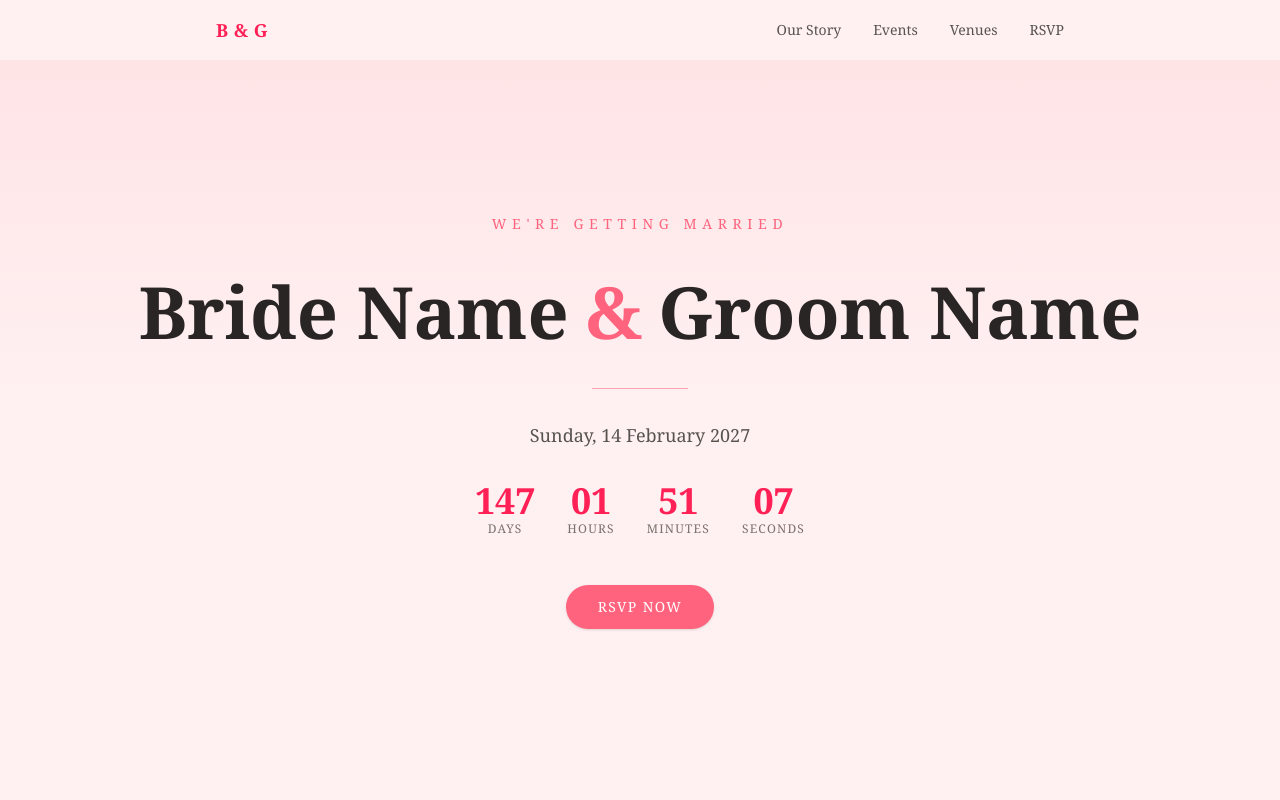
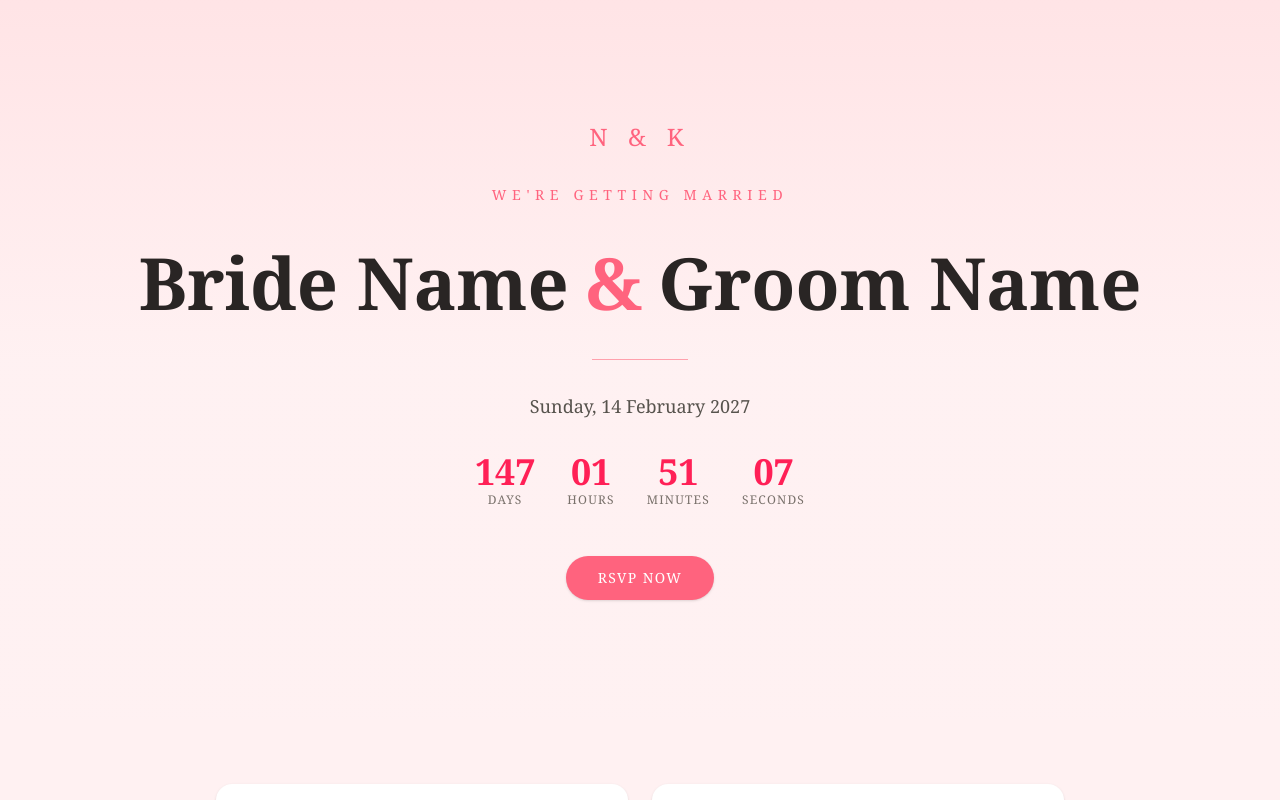
Before and after one commit to naveenkumar-chandrasekar/Marriage-Invitation, a Next.js app: page / in a window 1280 px wide. Shown: the top 800 px of the page. Built offline with nearby package versions, Linux system fonts and the light colour scheme.

Commit message:
Remove top nav, add N & K monogram to hero
Co-Authored-By: Claude Sonnet 5 <noreply@anthropic.com>

```diff
--- a/app/components/Hero.tsx
+++ b/app/components/Hero.tsx
@@ -7,6 +7,7 @@ export default function Hero() {
       id="top"
       className="flex min-h-[90vh] flex-col items-center justify-center gap-8 bg-gradient-to-b from-rose-100 via-rose-50 to-rose-50 px-6 py-24 text-center"
     >
+      <p className="text-2xl tracking-[0.3em] text-rose-400">N &amp; K</p>
       <p className="text-sm uppercase tracking-[0.4em] text-rose-400">
         We&apos;re Getting Married
       </p>
--- a/app/components/Nav.tsx
+++ /dev/null
@@ -1,27 +0,0 @@
-const links = [
-  { href: "#story", label: "Our Story" },
-  { href: "#events", label: "Events" },
-  { href: "#venues", label: "Venues" },
-  { href: "#rsvp", label: "RSVP" },
-];
-
-export default function Nav() {
-  return (
-    <header className="sticky top-0 z-50 border-b border-rose-100 bg-rose-50/80 backdrop-blur">
-      <nav className="mx-auto flex max-w-4xl items-center justify-between px-6 py-4">
-        <a href="#top" className="text-lg font-semibold tracking-wide text-rose-500">
-          B &amp; G
-        </a>
-        <ul className="flex gap-4 text-sm text-stone-600 sm:gap-8">
-          {links.map((link) => (
-            <li key={link.href}>
-              <a className="transition-colors hover:text-rose-500" href={link.href}>
-                {link.label}
-              </a>
-            </li>
-          ))}
-        </ul>
-      </nav>
-    </header>
-  );
-}
--- a/app/page.tsx
+++ b/app/page.tsx
@@ -1,4 +1,3 @@
-import Nav from "./components/Nav";
 import Hero from "./components/Hero";
 import Couple from "./components/Couple";
 import Story from "./components/Story";
@@ -10,7 +9,6 @@ import Footer from "./components/Footer";
 export default function Home() {
   return (
     <div className="font-serif text-stone-800">
-      <Nav />
       <Hero />
       <Couple />
       <Story />
```
